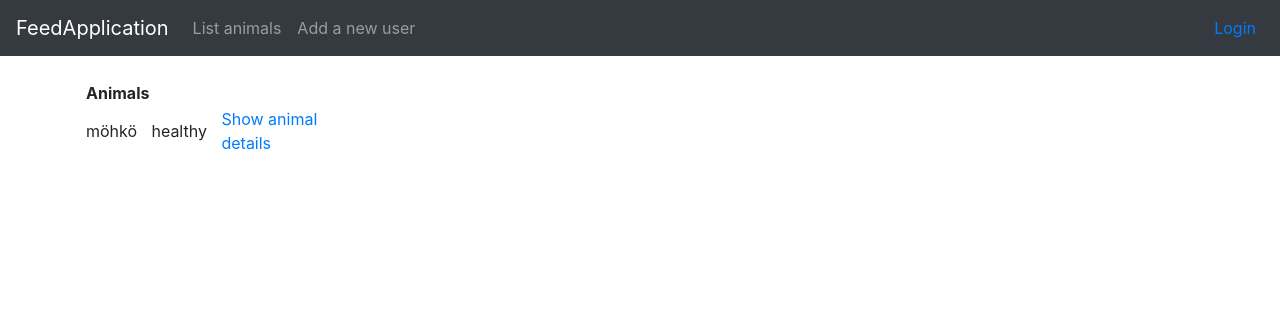
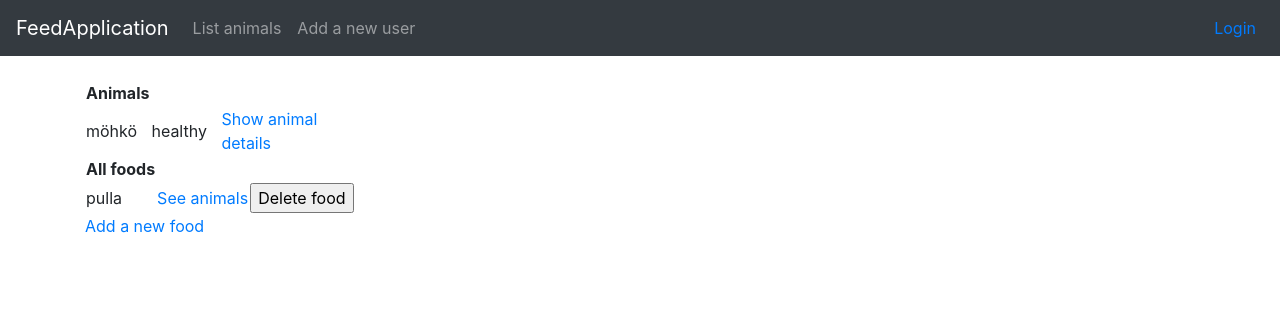
Before and after one commit to AgdaHTH/ruokintasovellus, a Flask app: page /animals/ in a window 1280 px wide. Shown: the top 316 px of the page. Run offline with Flask 2, Linux system fonts and the light colour scheme; data comes from the database, SQL or seed files in the repository; both versions use the stored data as it was after the commit; some libraries are stand-ins or nearby versions.

Commit message:
Adding foods functionality updated

```diff
--- a/application/animals/views.py
+++ b/application/animals/views.py
@@ -15,12 +15,16 @@ def current_animals():
     omistajaid = owner.get_id()
 
     return render_template("animals/current.html", form = FoodForm(),
-        currentanimals = User.find_animals_of_current_user(omistajaid), currentfoods = User.find_foods_of_current_user(omistajaid))
+        currentanimals = User.find_animals_of_current_user(omistajaid), currentfoods = User.find_foods_of_current_user(omistajaid),
+        counts = User.count_animals_of_current_user(omistajaid))
 
 @app.route("/animals/", methods=["GET"])
 def animals_index():
-    return render_template("animals/list.html", animals = Animal.query.all())
+    return render_template("animals/list.html", animals = Animal.query.all(), foods = Food.query.all())
 
+#@app.route("/animals/<food_id>/", methods=["GET"])
+#def foods_animals(food_id):
+#    return render_template("animals/foods.html", animals = Food.list_foods_and_animals(food_id))
 
 @app.route("/animals/<animal_id>/", methods=["GET"])
 def animals_show_animal(animal_id):
@@ -28,7 +32,7 @@ def animals_show_animal(animal_id):
     animal = Animal.query.get(animal_id)
 
     return render_template("animals/show.html", owner = User.query.get(animal.account_id),
-        animal = Animal.query.get(animal_id), foods = Food.find_foods(animal_id))
+        animal = Animal.query.get(animal_id), foods = Food.find_foods(animal_id), allfoods = Food.query.all())
 
 @app.route("/animals/delete/<animal_id>", methods=["GET"])
 @login_required
@@ -40,6 +44,16 @@ def animals_delete(animal_id):
     db.session().commit()
 
     return redirect(url_for("animals_index"))
+
+@app.route("/animals/food/delete/<food_id>") #GET?
+def foods_delete(food_id):
+    food = Food.query.get(food_id)
+
+    db.session().delete(food)
+    db.session().commit()
+
+    return redirect(url_for("animals_index"))
+
 
 @app.route("/animals/new/")
 @login_required
@@ -80,21 +94,52 @@ def users_create():
 
     return redirect(url_for("animals_index"))
 
-@app.route("/animals/newfood/<animal_id>", methods=["POST"])
-def food_add(animal_id):
+@app.route("/animals/newfood/", methods=["POST"])
+def add_food():
     form = FoodForm(request.form)
 
     if not form.validate():
         return render_template("animals/current.html", form = form)
 
-    animal = Animal.query.get(animal_id)
     food = Food(form.name.data)
-    food.animal = [animal]
 
     db.session().add(food)
     db.session().commit()
 
-    return redirect(url_for("current_animals"))
+    return redirect(url_for("animals_index"))
+
+@app.route("/animals/newfood/", methods=["GET"])
+def new_food_form():
+    return render_template("animals/newfood.html", form = FoodForm())
+
+
+@app.route("/animals/newfood/add/<animal_id>/<food_id>", methods=["POST"])
+def food_add(animal_id, food_id):
+
+    #animal = db.session.query(Animal).get(animal_id)
+    #food = db.session.query(Food).get(food_id)
+    animal = Animal.query.get(animal_id)
+    food = Food.query.get(food_id)
+
+
+    print("eläinnumero:")
+    print(animal_id)
+    print("ruokanumero:")
+    print(food_id)
+
+    #food.animals.append(animal)
+    db.session().add(food)
+    db.session().add(animal)
+
+    animal.foods.append(food)
+    #db.session().flush()
+    db.session().commit()
+
+    return redirect(url_for("animals_show_animal", animal_id=animal.id))
+
+@app.route("/animals/foods/<food_id>")
+def show_animals_per_food(food_id):
+    return render_template("animals/foods.html", animals = Food.list_foods_and_animals(food_id))
 
 @app.route("/animals/<animal_id>/", methods=["POST"])
 def animals_set_sick(animal_id):
--- a/application/templates/animals/list.html
+++ b/application/templates/animals/list.html
@@ -19,6 +19,22 @@
       <td style="width:150px"><a href="{{ url_for('animals_show_animal', animal_id=animal.id) }}">Show animal details</a></td>
     </tr>
     {% endfor %}
+  </table>
+  <table>
+    <tr>
+      <td><b>All foods</b></td>
+    </tr>
+
+      {% for food in foods %}
+        <tr><td>{{ food.name }}</td>
+          <td><a href="{{ url_for('show_animals_per_food', food_id=food.id)}}">See animals</a></td>
+          <td><form method="GET" action="{{ url_for('foods_delete', food_id=food.id) }}">
+            <input type="submit" value="Delete food"/></form></td>
+        </tr>
+      {% endfor %}
+  </table>
+  <table>
+    <a href="{{ url_for('new_food_form') }}">Add a new food</a>
 
   </table>
 {% endblock %}
```
Also changed, not shown: application/animals/models.py (+18 -5 lines), application/auth/models.py (+13 -0 lines), application/templates/animals/current.html (+12 -11 lines), application/templates/animals/foods.html (added, +10 -0 lines), application/templates/animals/newfood.html (+10 -1 lines), application/templates/animals/show.html (+12 -1 lines), application/animals.db.
